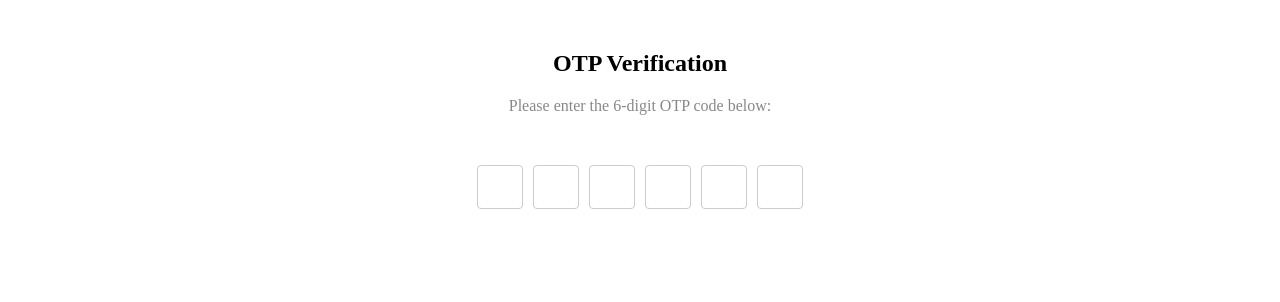
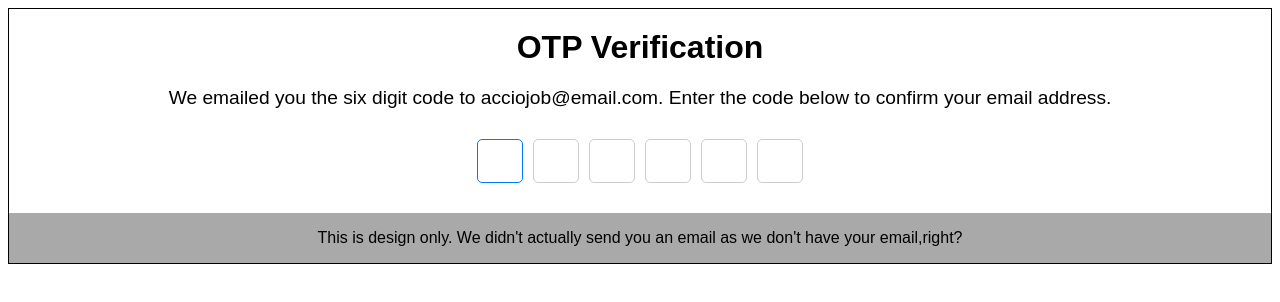
Before and after one commit to acciojob/OTP-moeenpatel, a website: page main.html in a window 1280 px wide. Drawn offline with Linux system fonts and the light colour scheme.

Commit message:
created a submission

```diff
--- a/main.html
+++ b/main.html
@@ -8,20 +8,24 @@
 
 <body>
 	<!-- the entire body must be written by student -->
-    <script type="text/javascript" src="./script.js">
+	<div class='container'>
+	 <h1 id="verification_heading">OTP Verification</h1>
+    <p id="verification_subtext">We emailed you the six digit code to acciojob@email.com. Enter the code below to confirm your email address.</p>
+    <div class="code-container">
+      <input type="otp" class="code" maxlength="1" min="0" max="9" autofocus>
+      <input type="otp" class="code" maxlength="1" min="0" max="9">
+      <input type="otp" class="code" maxlength="1" min="0" max="9">
+      <input type="otp" class="code" maxlength="1" min="0" max="9">
+      <input type="otp" class="code" maxlength="1" min="0" max="9">
+      <input type="otp" class="code" maxlength="1" min="0" max="9">
+	</div>
+		<div class='design'>
+		<p >This is design only. We didn't actually send you an email as we don't have your email,right?</p>
+		</div>
+	</div>
+	 <script type="text/javascript" src="./script.js">
 </script>
 
-  <h2 id="heading">OTP Verification</h2>
-  <p id="para">Please enter the 6-digit OTP code below:</p>
-
-  <div class="container">
-    <input type="text" class="box" maxlength="1" autofocus>
-    <input type="text" class="box" maxlength="1">
-    <input type="text" class="box" maxlength="1">
-    <input type="text" class="box" maxlength="1">
-    <input type="text" class="box" maxlength="1">
-    <input type="text" class="box" maxlength="1">
-  </div>
 </body>
 
 </html>
--- a/script.js
+++ b/script.js
@@ -1,19 +1,13 @@
- const inputs = document.querySelectorAll('.code');
-
-    inputs.forEach((input, index) => {
-      input.addEventListener('input', (e) => {
-        const value = e.target.value;
-
-        if (value.length === 1 && index < inputs.length - 1) {
-          inputs[index + 1].focus();
-        } else if (value.length === 0 && index > 0) {
-          inputs[index - 1].focus();
-        }
-      });
-
-      input.addEventListener('keydown', (e) => {
-        if (e.key === 'Backspace' && index > 0) {
-          inputs[index - 1].focus();
-        }
-      });
-    });
+ const codes = document.querySelectorAll('.code');
+      for (let i = 0; i < codes.length; i++) {
+        codes[i].addEventListener('input', function() {
+          if (this.value.length === this.maxLength) {
+            codes[i + 1].focus();
+          }
+        });
+        codes[i].addEventListener('keydown', function(e) {
+          if (e.key === 'Backspace' && this.value.length === 0) {
+            codes[i - 1].focus();
+          }
+        });
+      }
--- a/styles.css
+++ b/styles.css
@@ -1,30 +1,51 @@
- .container {
+body {
+        font-family: Arial, sans-serif;
+        text-align: center;
+      }
+
+      #verification_heading {
+        font-size: 2em;
+        margin-top: 20px;
+      }
+
+      #verification_subtext {
+        font-size: 1.2em;
+        margin-top: 10px;
+        margin-bottom: 30px;
+      }
+
+      .code-container {
         display: flex;
         justify-content: center;
-      align-items: center;
-      margin-top: 50px;
+        margin-bottom: 30px;
       }
 
-    .box {
+      .code {
         width: 40px;
         height: 40px;
+        font-size: 1.5em;
+        text-align: center;
         border: 1px solid #ccc;
-      border-radius: 4px;
-      text-align: center;
-      margin: 0 5px;
-      font-size: 20px;
-      outline: none;
+        margin-right: 10px;
+        border-radius: 5px;
       }
 
-    #heading {
-      text-align: center;
-      font-size: 24px;
-      margin-top: 50px;
+      .code:last-of-type {
+        margin-right: 0;
       }
 
-    #para {
-      text-align: center;
-      font-size: 16px;
-      margin-top: 10px;
-      color: #888;
+      .code:focus {
+        outline: none;
+        border-color: #007bff;
       }
+
+.container{
+	border:1px solid black;
+}
+.design{
+	background-color:darkgray;
+	flex-direction:column;
+	display:flex;
+	align-items:center;
+	justify-context:center;
+}
```
Lines whose indentation alone changed are shown as unchanged.
